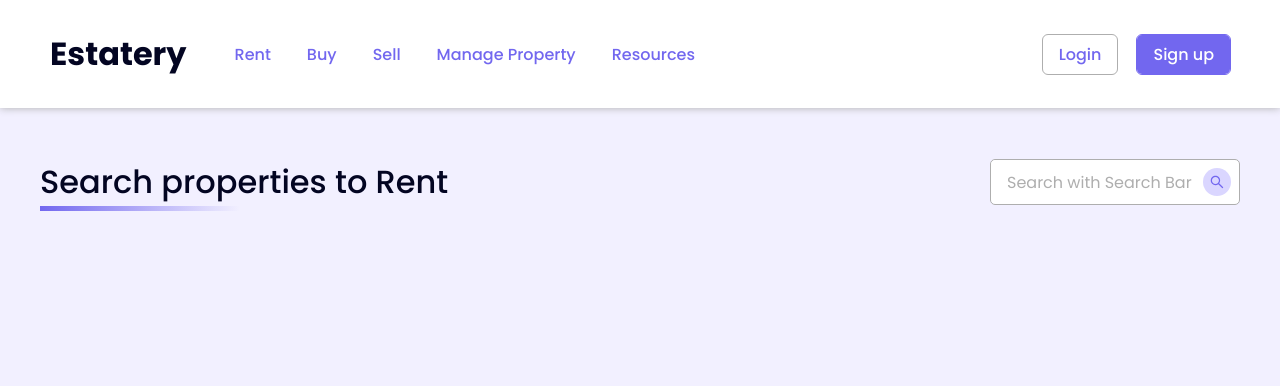
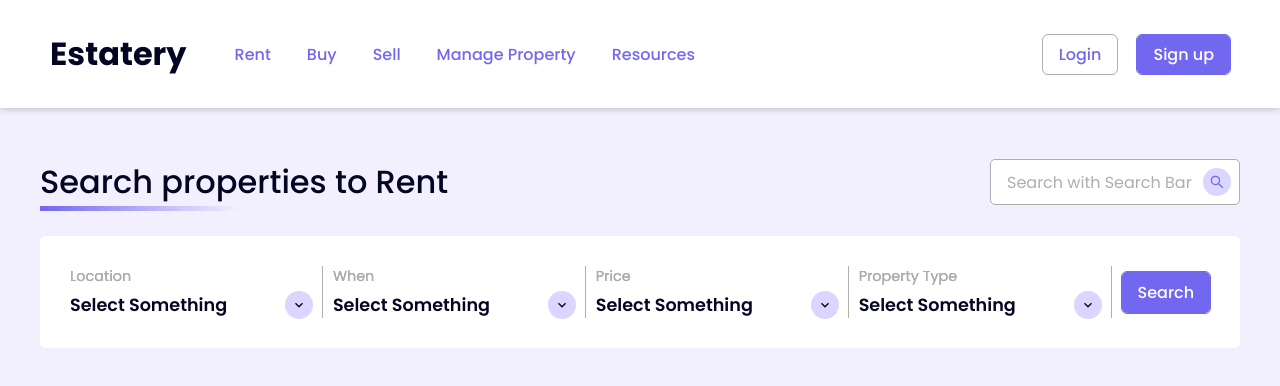
Before and after one commit to ShivangamSoni/react-real-estate-filter-app, a React (Create React App) app: page /rent in a window 1280 px wide. Shown: the top 386 px of the page. Built offline with nearby package versions, Linux system fonts and the light colour scheme.

Commit message:
Add: Rend Page -> Filter Section

```diff
--- a/src/Routes/pages/Rent/Rent.js
+++ b/src/Routes/pages/Rent/Rent.js
@@ -1,11 +1,13 @@
 import { PageContainer } from "../../../styles/common.component";
 
 import Head from "../../../components/Rent/Head/Head";
+import FilterBar from "../../../components/Rent/FilterBar/FilterBar";
 
 const Rent = () => {
   return (
     <PageContainer>
       <Head />
+      <FilterBar />
     </PageContainer>
   );
 };
--- /dev/null
+++ b/src/components/Common/StyledDropdown/Option/Option.js
@@ -0,0 +1,20 @@
+import { Li } from "./styled.component";
+
+const Option = ({ idx, label, handleSelect, disabled }) => {
+  const handleClick = () => {
+    if (!disabled) {
+      handleSelect(idx);
+    }
+  };
+  return (
+    <Li
+      onClick={handleClick}
+      disabled={disabled}
+      title={disabled ? "Can't be Selected" : label}
+    >
+      {label}
+    </Li>
+  );
+};
+
+export default Option;
--- /dev/null
+++ b/src/components/Common/StyledDropdown/Option/styled.component.js
@@ -0,0 +1,23 @@
+import styled from "styled-components";
+
+export const Li = styled.li`
+  padding: 0.2em 0.5em;
+  cursor: pointer;
+  transition: all 200ms linear;
+
+  ${({ disabled }) => {
+    if (disabled) {
+      return {
+        backgroundColor: "var(--gray)",
+        color: "var(--light)",
+      };
+    } else {
+      return {
+        "&:hover": {
+          color: "var(--primary)",
+          backgroundColor: "var(--secondary)",
+        },
+      };
+    }
+  }}
+`;
--- /dev/null
+++ b/src/components/Common/StyledDropdown/StyledDropdown.js
@@ -0,0 +1,70 @@
+import { useState } from "react";
+
+import { MdKeyboardArrowDown } from "react-icons/md";
+
+import {
+  Container,
+  Label,
+  Options,
+  Select,
+  Selected,
+} from "./styled.component";
+
+import Option from "./Option/Option";
+import { useEffect } from "react";
+
+const StyledDropdown = ({ label, value, onChange, options }) => {
+  const [visible, setVisible] = useState(false);
+
+  useEffect(() => {
+    const clickEvent = (e) => {
+      setVisible(false);
+    };
+    document.addEventListener("click", clickEvent);
+
+    return () => {
+      document.removeEventListener("click", clickEvent);
+    };
+  }, []);
+
+  const toggleDropDown = (e) => {
+    if (e) {
+      e.stopPropagation();
+    }
+    setVisible((prev) => !prev);
+  };
+
+  const handleSelect = (idx) => {
+    onChange(idx);
+  };
+
+  return (
+    <Container>
+      <Label>{label}</Label>
+      <Select>
+        <Selected onClick={toggleDropDown}>
+          {options.filter((o) => o.value === value)[0].label}
+          <button>
+            <MdKeyboardArrowDown />
+          </button>
+        </Selected>
+
+        {visible && (
+          <Options>
+            {options.map(({ label, disabled }, idx) => (
+              <Option
+                key={idx}
+                idx={idx}
+                label={label}
+                disabled={disabled}
+                handleSelect={handleSelect}
+              />
+            ))}
+          </Options>
+        )}
+      </Select>
+    </Container>
+  );
+};
+
+export default StyledDropdown;
--- /dev/null
+++ b/src/components/Common/StyledDropdown/styled.component.js
@@ -0,0 +1,68 @@
+import styled from "styled-components";
+import { buttonLinkReset } from "../../../styles/common.component";
+
+export const Container = styled.div`
+  display: grid;
+  grid-template-columns: 1fr;
+  grid-auto-rows: auto;
+  row-gap: 5px;
+  width: 100%;
+`;
+
+export const Label = styled.span`
+  font-size: 0.9rem;
+  color: var(--gray);
+  text-shadow: 0 0 0 var(--gray), 0 0 0 var(--gray);
+`;
+
+export const Select = styled.div`
+  display: grid;
+  position: relative;
+`;
+
+export const Selected = styled.span`
+  cursor: pointer;
+  font-size: 1.1rem;
+  font-weight: 600;
+
+  padding-right: 1em;
+
+  position: relative;
+
+  & > button {
+    ${buttonLinkReset}
+
+    position: absolute;
+    top: 50%;
+    right: 0;
+    transform: translateY(-50%);
+
+    display: grid;
+    place-items: center;
+
+    border-radius: 100vmax;
+    aspect-ratio: 1;
+
+    color: var(--dark);
+    background-color: var(--secondary);
+  }
+`;
+
+export const Options = styled.ul`
+  padding: 0;
+  margin: 0;
+  list-style: none;
+
+  position: absolute;
+  top: 120%;
+  left: 0;
+  z-index: 999;
+
+  width: 100%;
+  max-height: 300px;
+  border-radius: 7px;
+  background-color: var(--light);
+  overflow-y: auto;
+
+  box-shadow: 0 0 1em 0 var(--gray);
+`;
--- /dev/null
+++ b/src/components/Rent/FilterBar/FilterBar.js
@@ -0,0 +1,91 @@
+import { useState } from "react";
+
+import { Button, Section } from "./styled.component";
+
+import StyledDropdown from "../../Common/StyledDropdown/StyledDropdown";
+
+const dummyOptions = [
+  { label: "Select Something", value: "", disabled: true },
+  { label: "Test 1", value: "text-1" },
+  { label: "Test 2", value: "text-2" },
+  { label: "Test 3", value: "text-3" },
+  { label: "Test 4", value: "text-4" },
+  { label: "Test 5", value: "text-5" },
+];
+
+const FilterBar = () => {
+  const [selectedLocation, setSelectedLocation] = useState("");
+  const [selectedWhen, setSelectedWhen] = useState("");
+  const [selectedPrice, setSelectedPrice] = useState("");
+  const [selectedPropertyType, setSelectedPropertyType] = useState("");
+
+  const handleLocationChange = (idx) => {
+    setSelectedLocation(dummyOptions[idx].value);
+  };
+  const handleWhenChange = (idx) => {
+    setSelectedWhen(dummyOptions[idx].value);
+  };
+  const handlePriceChange = (idx) => {
+    setSelectedPrice(dummyOptions[idx].value);
+  };
+  const handlePropertyTypeChange = (idx) => {
+    setSelectedPropertyType(dummyOptions[idx].value);
+  };
+
+  const handleSearch = () => {
+    const filter = {
+      location: selectedLocation,
+      when: selectedWhen,
+      price: selectedPrice,
+      property: selectedPropertyType,
+    };
+
+    console.log({ filter });
+  };
+
+  return (
+    <Section>
+      <div>
+        <StyledDropdown
+          label={"Location"}
+          value={selectedLocation}
+          onChange={handleLocationChange}
+          options={dummyOptions}
+        />
+      </div>
+
+      <div>
+        <StyledDropdown
+          label={"When"}
+          value={selectedWhen}
+          onChange={handleWhenChange}
+          options={dummyOptions}
+        />
+      </div>
+
+      <div>
+        <StyledDropdown
+          label={"Price"}
+          value={selectedPrice}
+          onChange={handlePriceChange}
+          options={dummyOptions}
+        />
+      </div>
+
+      <div>
+        <StyledDropdown
+          label={"Property Type"}
+          value={selectedPropertyType}
+          onChange={handlePropertyTypeChange}
+          options={dummyOptions}
+        />
+      </div>
+
+      <div>
+        <Button onClick={handleSearch}>Search</Button>
+      </div>
+    </Section>
+  );
+};
+
+export default FilterBar;
--- /dev/null
+++ b/src/components/Rent/FilterBar/styled.component.js
@@ -0,0 +1,37 @@
+import styled from "styled-components";
+import { button } from "../../../styles/common.component";
+
+export const Section = styled.section`
+  background-color: var(--light);
+  border-radius: 5px;
+  padding: 30px;
+  margin-bottom: 30px;
+
+  display: flex;
+  justify-content: space-between;
+  column-gap: 20px;
+
+  & > div {
+    display: grid;
+    place-items: center flex-start;
+
+    &:not(:last-child) {
+      flex: 1;
+      position: relative;
+
+      ::after {
+        content: "";
+        position: absolute;
+        top: 0;
+        right: -10px;
+        width: 1px;
+        height: 100%;
+        background-color: var(--gray);
+      }
+    }
+  }
+`;
+
+export const Button = styled.a`
+  ${button}
+`;
--- a/src/styles/common.component.js
+++ b/src/styles/common.component.js
@@ -13,6 +13,7 @@ export const buttonLinkReset = css`
   cursor: pointer;
 
   font-size: 1rem;
+  text-align: center;
 `;
 
 export const linkStyles = css`
```
